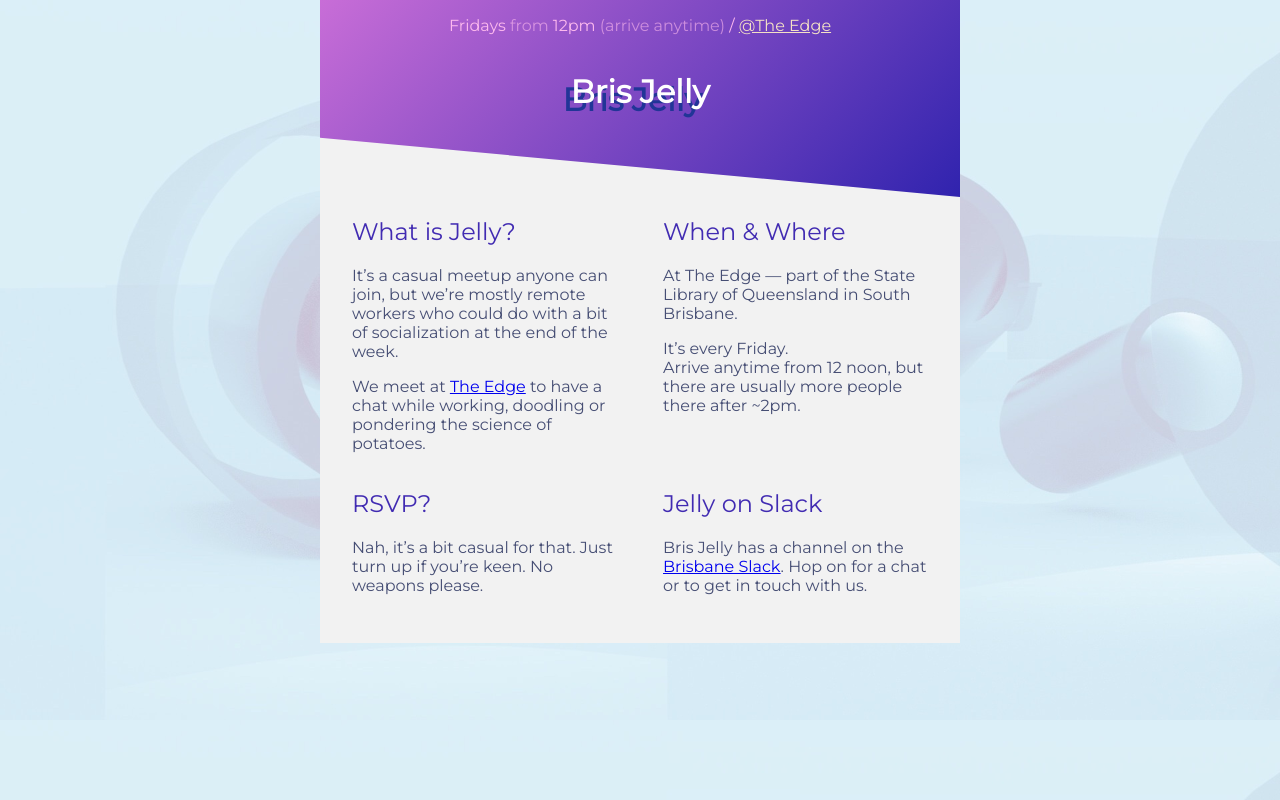
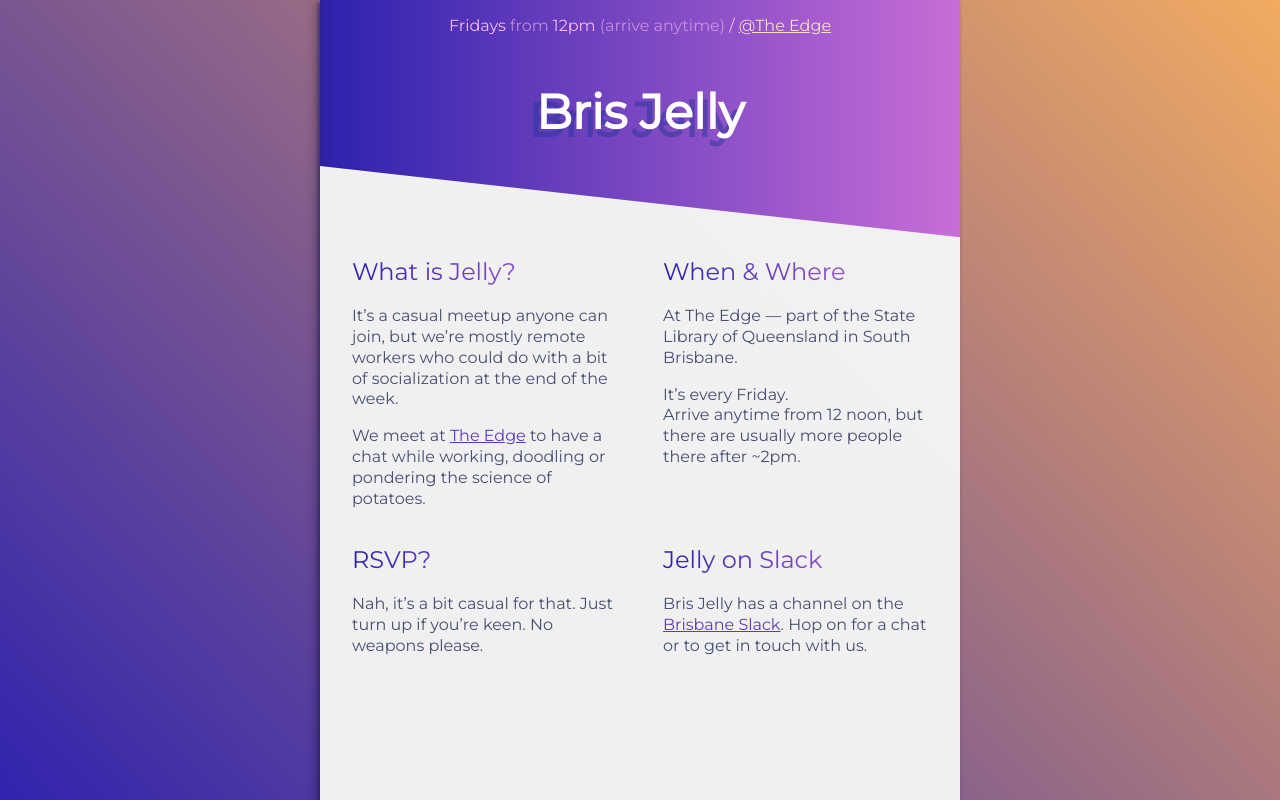
Before and after one commit to brisjelly/brisjelly.github.io, a plain HTML site: page index.html in a window 1280 px wide. Drawn offline with Linux system fonts and the light colour scheme.

Commit message:
Design improvements

```diff
--- a/index.html
+++ b/index.html
@@ -8,6 +8,8 @@
 
 	<link href="https://fonts.googleapis.com/css?family=Montserrat&display=swap" rel="stylesheet">
 	<link rel="stylesheet" href="style.css" type="text/css">
+
+	<meta name="description" content="Bris Jelly is social Friday afternoon coworking at The Edge">
 </head>
 <body>
 	<div id="container">
--- a/style.css
+++ b/style.css
@@ -8,14 +8,16 @@
     font-family: Montserrat, sans-serif;
 
     color: #464e74;
-    background: url(img/jelly2.jpg);
-    background-size: cover;
+    background: linear-gradient(46deg, #3023AE 0%, #f3ab61 100%);
 }
 
 div#container {
     margin: 0 auto;
     max-width: 40rem;
     background: #f2f2f2;
+    background: linear-gradient(45deg, #efefef 0, #f2f2f2 100%);
+    min-height: 100vh;
+    box-shadow: -6px 6px 7px 2px rgba(0,0,0.2,0.13), -2px 2px 4px 0 rgba(40,30,105,0.7);
 }
 
 main {
@@ -23,7 +25,17 @@
 }
 
 div.bit {
-    margin-bottom: 4rem;
+    margin-bottom: 2rem;
+}
+
+div.bit::after {
+    content: '';
+    margin: 0 auto;
+    background: #fff;
+    height: 1px;
+    display: block;
+    margin-top: 2rem;
+    box-shadow: 0 -1px 1px rgba(200,200,200,0.4);
 }
 
 @media screen and (min-width: 640px) {
@@ -37,22 +49,28 @@
     div.bit {
         margin-bottom: 0;
     }
+
+    div.bit::after {
+        display: none;
+    }
 }
 
 /* Header */
 header {
     display: flex;
     flex-direction: column-reverse;
-    background: linear-gradient(-46deg, #3023AE 0%, #C86DD7 100%);
+    background: #3023ae;
+    background: linear-gradient(90deg, #2d219a 0, #3023ae 2%, #c86dd7 100%);
     text-align: center;
 
-    padding-bottom: 4rem;
+    padding: 0 1rem 4rem 1rem;
     clip-path: polygon(0 0, 100% 0, 100% 100%, 0 70%);
 }
 
 header h1 {
     color: #fff;
-    text-shadow: #213597 -8px 8px 0;
+    text-shadow: #21359775 -8px 8px 0;
+    font-size: 3rem;
 }
 
 header p {
@@ -73,11 +91,23 @@
 h2 {
     color: #412BB2;
     font-weight: 400;
+    background: linear-gradient(90deg, #2d219a 0, #3023AE 2%, #C86DD7 100%);
+    -webkit-background-clip: text;
+    -webkit-text-fill-color: transparent;
 }
 
-/* Misc */
-.term {
-    font-family: monospace;
-    background: #eee;
-    padding: 0 0.5rem;
+main p {
+    line-height: 130%;
 }
+
+main a {
+    color: #5d3abb;
+}
+
+main a:visited {
+    color: #af2524;
+}
+main a:hover {
+    background: #3023ae;
+    color: #eba564;
+}
```
Also changed, not shown: img/jelly2.jpg (deleted).
